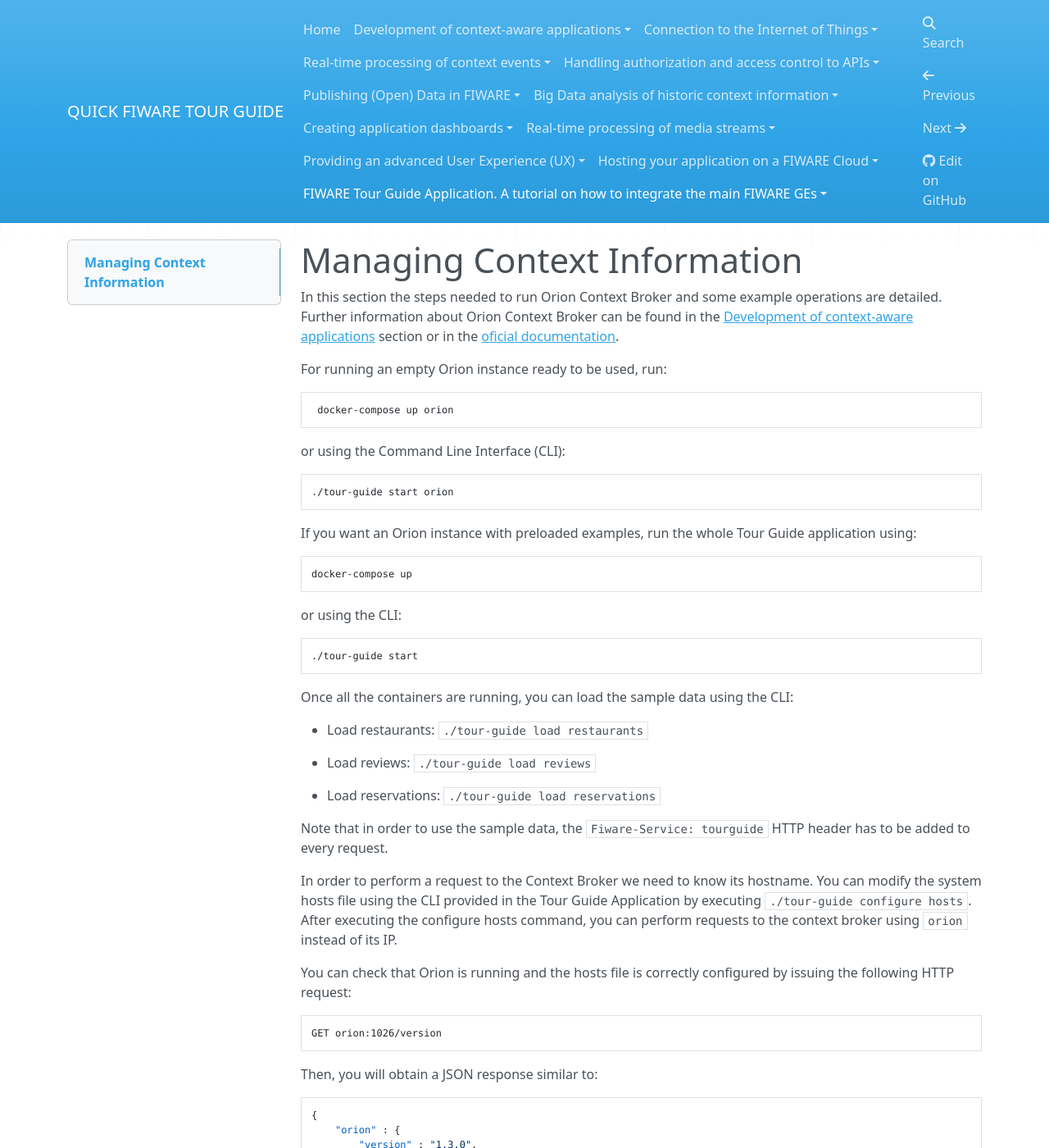
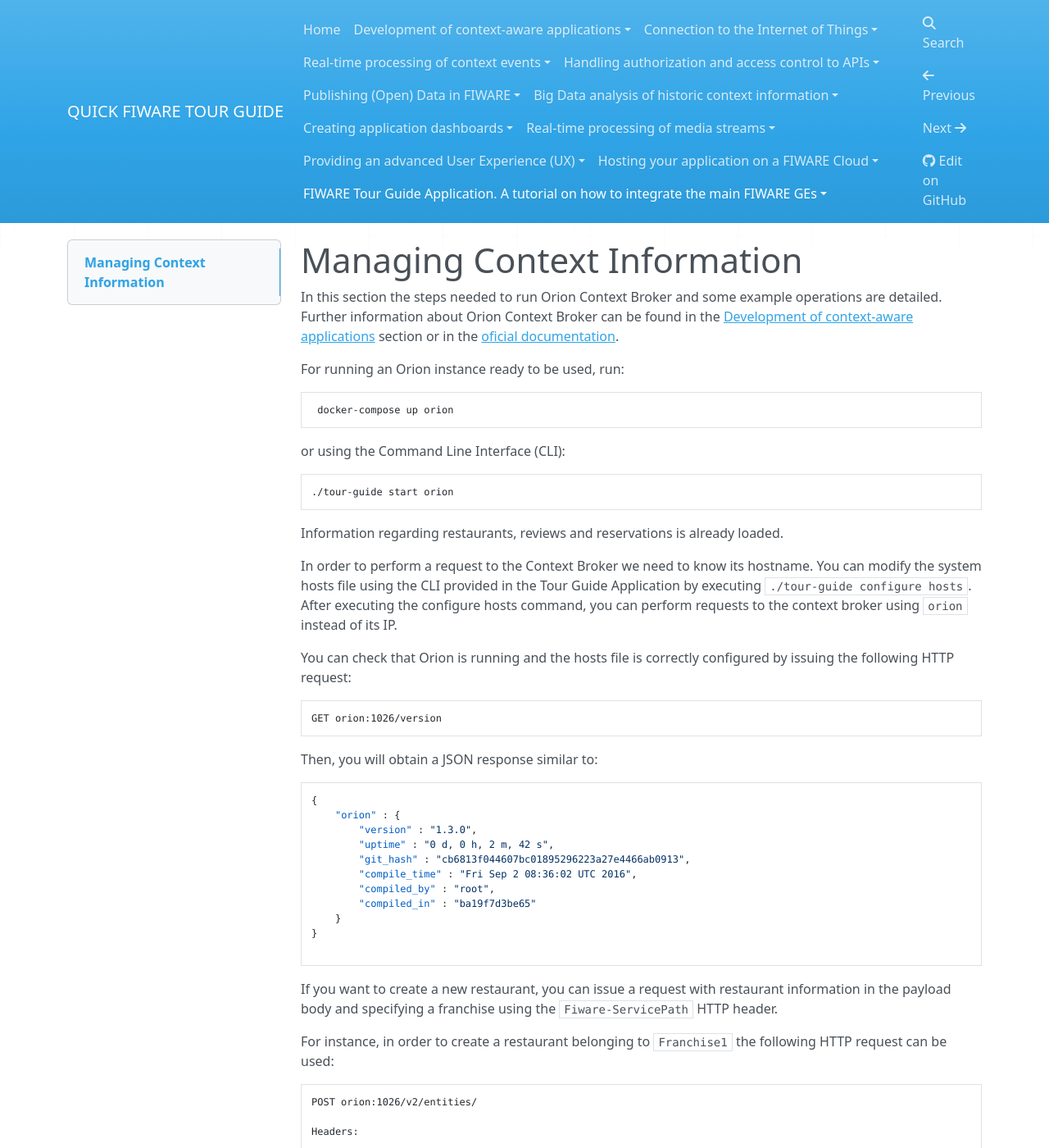
Before and after one commit to FIWARE-Ops/docs.TourGuide, an MkDocs documentation site: the page built from doc/fiware-tour-guide-application-a-tutorial-on-how-to-integrate-the-main-fiware-ges/managing-context-information.md, in a window 1280 px wide and 1400 px high. Shown: the whole window at 82% size. Built offline with MkDocs 1.6.1, drawn with Linux system fonts in a browser that asks for light colours; nearby versions of some CDN libraries; comment, search, counter and statistics services are not loaded; old or Windows-style settings are respelled for this version of MkDocs.

Commit message:
Update documentation removing 'load' references (#48)

````diff
--- a/doc/fiware-tour-guide-application-a-tutorial-on-how-to-integrate-the-main-fiware-ges/managing-context-information.md
+++ b/doc/fiware-tour-guide-application-a-tutorial-on-how-to-integrate-the-main-fiware-ges/managing-context-information.md
@@ -3,7 +3,7 @@
 In this section the steps needed to run Orion Context Broker and some example operations are detailed. Further information about Orion Context Broker can be found in the [Development of context-aware applications](../development-context-aware-applications/introduction/) section or in the [oficial documentation](http://fiware-orion.readthedocs.io/en/latest/).
 
 
-For running an empty Orion instance ready to be used, run:
+For running an Orion instance ready to be used, run:
 
 ```
  docker-compose up orion
@@ -15,28 +15,7 @@ or using the Command Line Interface (CLI):
 ./tour-guide start orion
 ```
 
-If you want an Orion instance with preloaded examples, run the whole Tour Guide application using:
-
-```
-docker-compose up
-```
-
-or using the CLI:
-
-```
-./tour-guide start
-```
-
-
-Once all the containers are running, you can load the sample data using the CLI:
-
- * Load restaurants: `./tour-guide load restaurants`
-
- * Load reviews:  `./tour-guide load reviews`
-
- * Load reservations: `./tour-guide load reservations`
-
-Note that in order to use the sample data, the `Fiware-Service: tourguide` HTTP header has to be added to every request.
+Information regarding restaurants, reviews and reservations is already loaded.
 
 In order to perform a request to the Context Broker we need to know its hostname. You can modify the system hosts file using the CLI provided in the Tour Guide Application by executing `./tour-guide configure hosts`. After executing the configure hosts command, you can perform requests to the context broker using `orion` instead of its IP.
 
````
Also changed, not shown: doc/fiware-tour-guide-application-a-tutorial-on-how-to-integrate-the-main-fiware-ges/introduction.md (+1 -1 lines), doc/fiware-tour-guide-application-a-tutorial-on-how-to-integrate-the-main-fiware-ges/managing-iot-data.md (+1 -7 lines), doc/fiware-tour-guide-application-a-tutorial-on-how-to-integrate-the-main-fiware-ges/using-the-front-end-application.md (+0 -4 lines).
